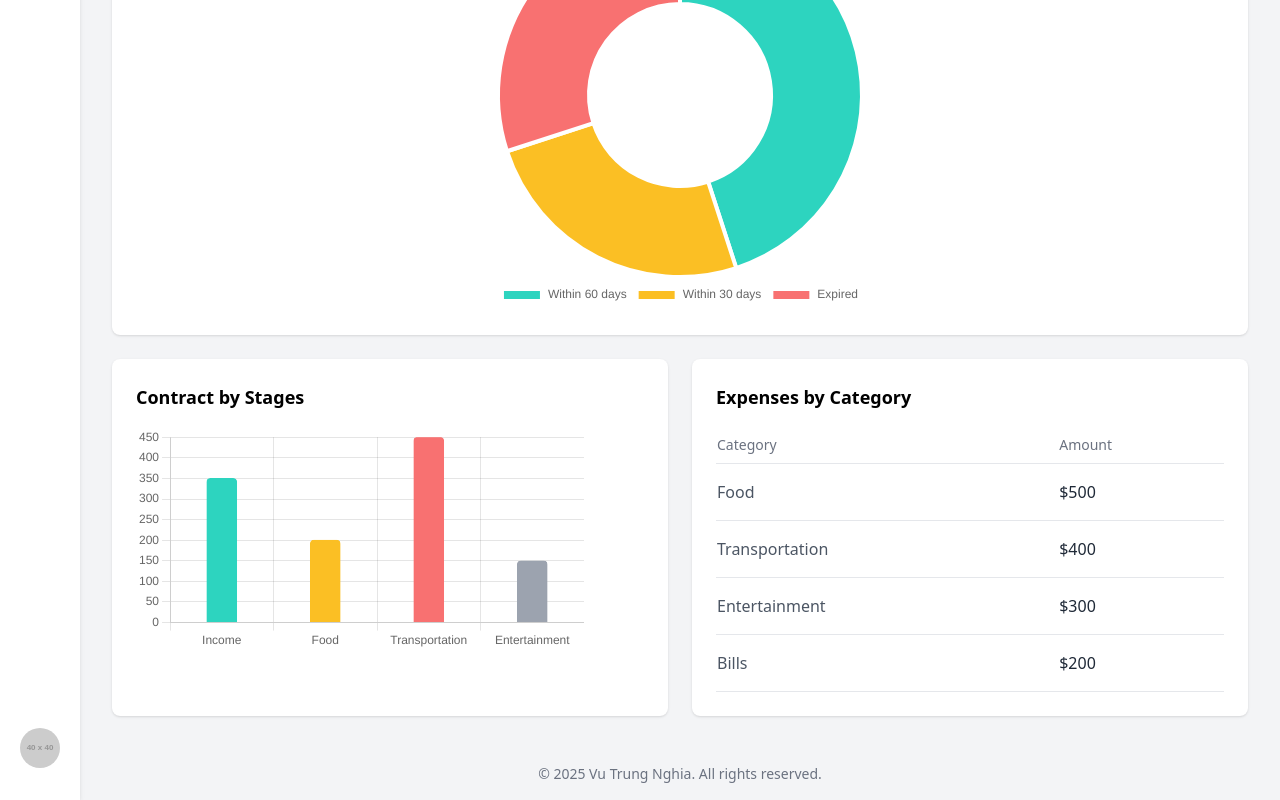
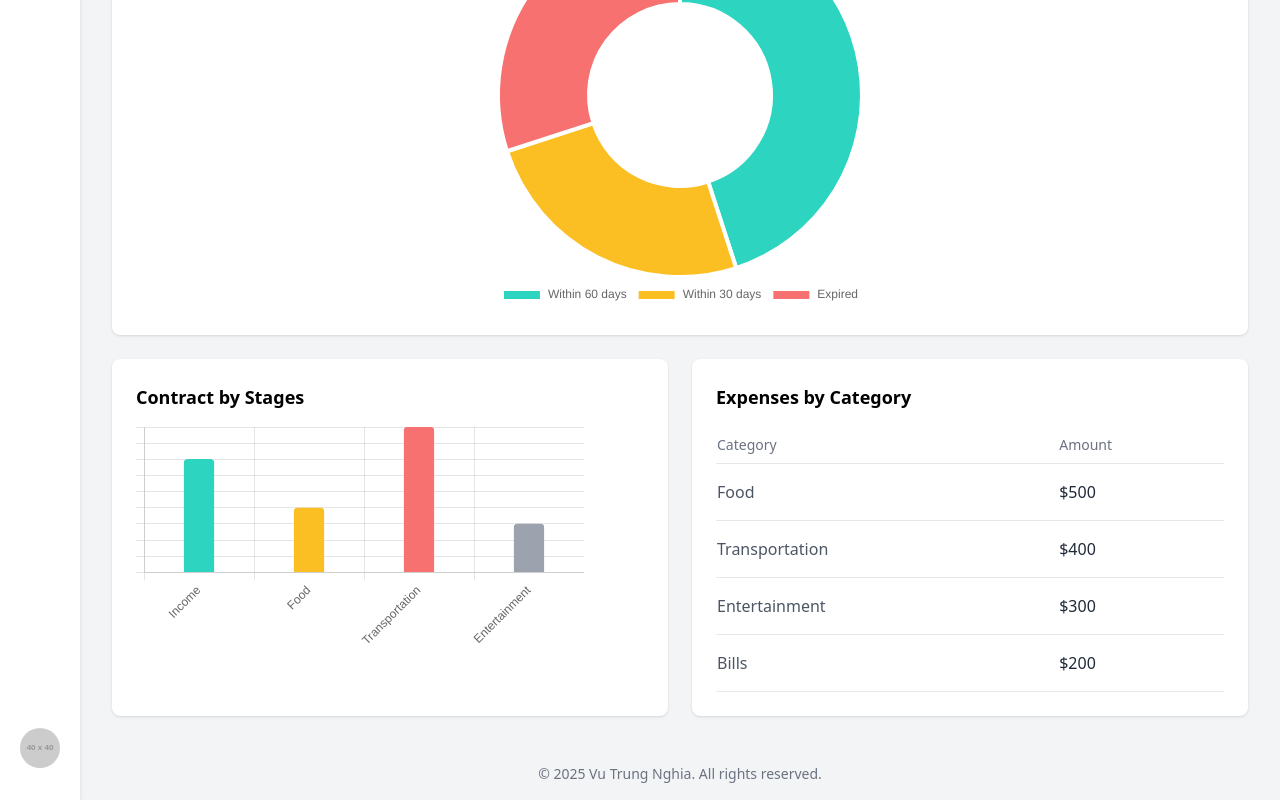
Before and after one commit to anhemlam648/Expense_Management_Frontend, a React (Vite) app: page / in a window 1280 px wide. Shown: the part 381-1181 px from the top of the page. Built offline with nearby package versions, Linux system fonts and the light colour scheme.

Commit message:
Update CSS 1

```diff
--- a/src/components/Home/home.jsx
+++ b/src/components/Home/home.jsx
@@ -74,7 +74,27 @@ const Home = () => {
         <div className="bg-white p-6 rounded-lg shadow">
           <h4 className="font-bold text-lg mb-4">Contract by Stages</h4>
           <div className="w-full h-56">
-            <Bar data={contractByStagesData} options={{ responsive: true, plugins: { legend: { display: false } } }} />
+            {/* <Bar data={contractByStagesData} options={{ responsive: true, plugins: { legend: { display: false } } }} /> */}
+              <Bar data={contractByStagesData} options={{
+                responsive: true,
+                plugins: { legend: { display: false } },
+                scales:
+                {x: {
+                    ticks: {
+                      maxRotation: 45,
+                      minRotation: 45,
+                      font: {
+                        size: 12,
+                      }
+                    }
+                  },
+                  y: {
+                    ticks: {
+                      display: false // hide y-axis labels
+                    }
+                  }
+                }
+              }} />
           </div>
         </div>
 
```
